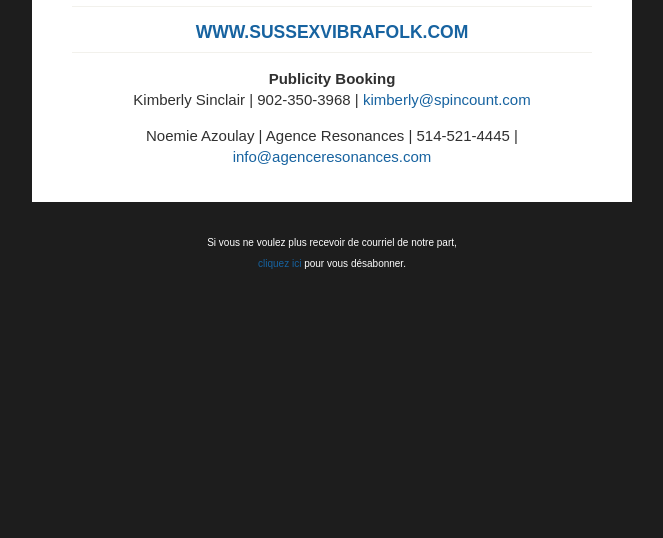
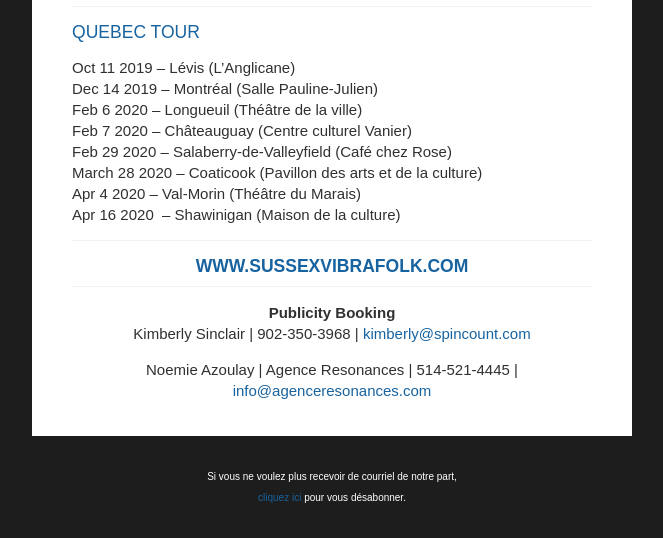
Before and after one commit to graphismatique/mfp, a Jekyll site: the page Sussex/TheOceanWide/en.html, which Jekyll copies as it is, in a window 1280 px wide and 900 px high, scrolled down 1881 px, cut to the strip 362-900 px from the top of the window. Shown: the whole strip, without its empty margins (308-971 px from the left). Built offline with Jekyll 4.4.1, drawn with Linux system fonts in a browser that asks for light colours; before the commit the page ends 2547 px from its top, so only the background shows below that.

Commit message:
Update en.html

```diff
--- a/Sussex/TheOceanWide/en.html
+++ b/Sussex/TheOceanWide/en.html
@@ -289,9 +289,18 @@
 
                                     <div class="videoContainer"><iframe class="video" src="https://www.youtube.com/embed/2RWbWYxTb4c?rel=0&amp;showinfo=0" frameborder="0" allowfullscreen></iframe></div>
                                     <!-- <a href="http://mariefranceprivee.com/Sussex/TheOceanWide/" target="_blank"><img src="http://mariefranceprivee.com/Sussex/TheOceanWide/assets/PlayBtn.jpg" alt="Écoutez l'extrait"></a> -->
-
-
-
+                                    <hr>
+                                    <h3 class="color">QUEBEC TOUR</h3>
+                                    <p>
+                                        Oct 11 2019 – Lévis (L’Anglicane) <br>
+                                        Dec 14 2019 – Montréal (Salle Pauline-Julien)<br>
+                                        Feb 6 2020 – Longueuil (Théâtre de la ville)<br>
+                                        Feb 7 2020 – Châteauguay (Centre culturel Vanier)<br>
+                                        Feb 29 2020 – Salaberry-de-Valleyfield (Café chez Rose)<br>
+                                        March 28 2020 – Coaticook (Pavillon des arts et de la culture)<br>
+                                        Apr 4 2020 – Val-Morin (Théâtre du Marais)<br>
+                                        Apr 16 2020  – Shawinigan (Maison de la culture)
+                                    </p>
                                     <hr>
 
 
```
